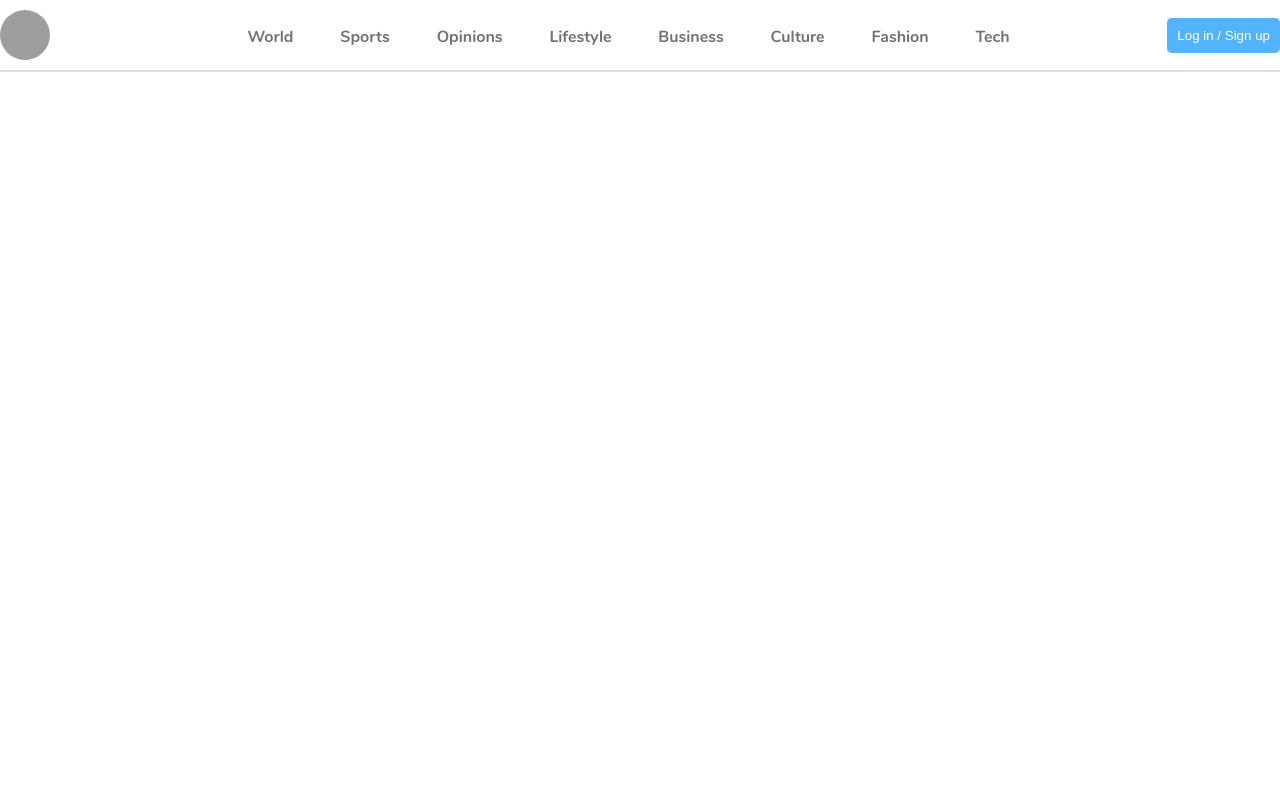
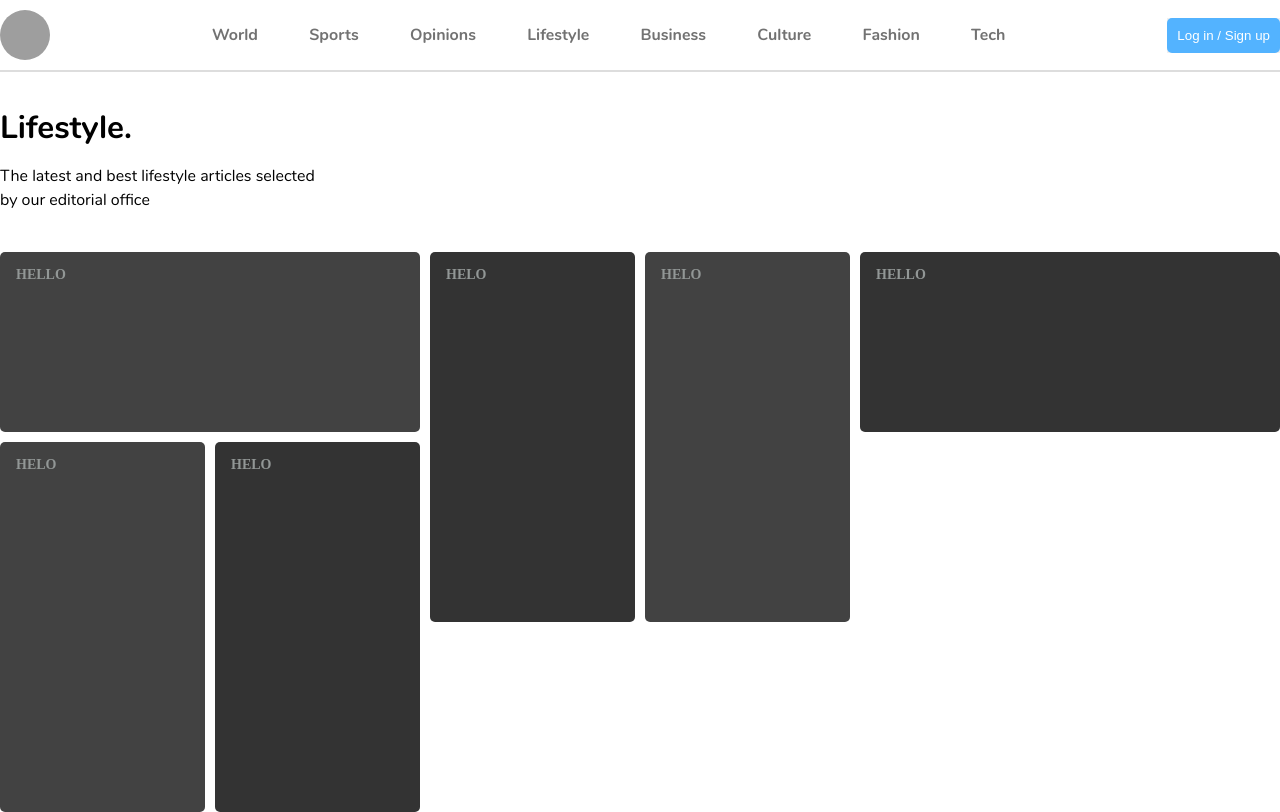
Before and after one commit to MilordVladyslav/react-blog, a React (Create React App) app: page / in a window 1280 px wide. Built offline with nearby package versions, Linux system fonts and the light colour scheme; grey boxes are pictures that could not be loaded.

Commit message:
grid blocks

```diff
--- a/package.json
+++ b/package.json
@@ -9,6 +9,9 @@
     "react": "^17.0.1",
     "react-dom": "^17.0.1",
     "react-scripts": "4.0.0",
+    "reset-css": "^5.0.1",
+    "styled-components": "^5.2.1",
+    "styled-reset": "^4.3.0",
     "web-vitals": "^0.2.4"
   },
   "scripts": {
--- a/src/App.css
+++ b/src/App.css
@@ -5,3 +5,11 @@
   font-weight: 400;
   font-display: fallback; /* <- this can be added to each @font-face definition */
 }
+
+@font-face {
+  font-family: 'Nunito-Regular';
+  src: url('./styles/fonts/Nunito-Regular.ttf') format('woff');
+  font-style: normal;
+  font-weight: 400;
+  font-display: fallback; /* <- this can be added to each @font-face definition */
+}
--- a/src/App.js
+++ b/src/App.js
@@ -1,8 +1,14 @@
 import './App.css';
 import { Header } from './components/Header'
+import { Content } from './components/Content'
+import { GlobalStyle } from './styles/style'
 function App() {
   return (
-    <Header></Header>
+    <div>
+      <GlobalStyle></GlobalStyle>
+      <Header></Header>
+      <Content></Content>
+    </div>
   )
 }
 
--- /dev/null
+++ b/src/components/CategoryDescription.js
@@ -0,0 +1,10 @@
+import React from 'react'
+import { CategoryInfo, CategoryTitle, CategoryUnderTitle } from '../styles/style'
+export const CategoryDescription = () => {
+    return (
+        <CategoryInfo>
+            <CategoryTitle>Lifestyle.</CategoryTitle>
+            <CategoryUnderTitle>The latest and best lifestyle articles selected by our editorial office</CategoryUnderTitle>
+        </CategoryInfo>
+    )
+}
--- /dev/null
+++ b/src/components/Content.js
@@ -0,0 +1,18 @@
+import React from 'react'
+import { AppContainer, GridLayout, GridItem, Span3, Span2 } from "../styles/style"
+import { CategoryDescription } from './CategoryDescription'
+export const Content = () => {
+    return (
+        <AppContainer>
+            <CategoryDescription></CategoryDescription>
+            <GridLayout>
+                <GridItem column="span 2">Hello</GridItem>
+                <GridItem row="span 2">Helo</GridItem>
+                <GridItem row="span 2">Helo</GridItem>
+                <GridItem column="span 2" row="span 1">Hello</GridItem>
+                <GridItem row="span 2">Helo</GridItem>
+                <GridItem row="span 2">Helo</GridItem>
+            </GridLayout>
+        </AppContainer>
+    )
+}
--- a/src/styles/style.js
+++ b/src/styles/style.js
@@ -1,11 +1,16 @@
-import styled from "styled-components"
+
+import { createGlobalStyle } from "styled-components"
+import styled from 'styled-components'
+import reset from 'styled-reset'
 
 export const AppContainer = styled.div`
     max-width: 1280px;
     margin: auto;
     box-sizing: border-box;
-    height: 100%;
-    align-items: center;
+`
+
+export const GlobalStyle = createGlobalStyle`
+    ${reset}
 `
 
 
@@ -13,6 +18,8 @@ export const HeaderDiv = styled.header`
     border-bottom: 2px solid #dddddd;
     height: 70px;
     ${AppContainer} {
+        align-items: center;
+        height: 100%;
         display: flex;
         justify-content: space-between;
     }
@@ -27,6 +34,8 @@ export const CategoriesList = styled.ul`
     list-style: none;
     display: flex;
     justify-content: space-evenly;
+    height: 100%;
+    align-items: center;
 `
 
 export const CategoriesItem = styled.li`
@@ -75,3 +84,60 @@ export const LoginLink = styled.a`
         transition: background-color 0.3s;
     }
 `
+
+export const CategoryInfo = styled.div`
+    padding: 40px 0;
+    max-width: 320px;
+`
+
+export const CategoryTitle = styled.p`
+    font-size: 32px;
+    font-weight: bold;
+    font-family: "Nunito-Bold";
+    margin-bottom: 20px;
+`
+export const CategoryUnderTitle = styled.p`
+    font-family: "Nunito-Regular";
+    line-height: 1.5;
+`
+
+
+export const GridLayout = styled.div`
+    display: grid;
+    grid-template-columns: repeat(auto-fill, minmax(200px, 1fr));
+    grid-gap: 10px;
+    grid-auto-rows: minmax(180px, auto);
+    grid-auto-flow: dense;
+`
+
+export const GridWrapper = styled.div`
+    display: grid;
+    grid-column-end: span 2;
+    grid-row-end: span 2;
+`
+
+
+export const GridItem = styled.div`
+    padding: 1rem;
+    font-size: 14px;
+    font-weight: bold;
+    text-transform: uppercase;
+    color: #929796;
+    background-color: #333;
+    border-radius: 5px;
+    grid-column-end: ${props => props.column || 'span 1'};
+    grid-row-end: ${props => props.row || 'span 1'};
+    &:nth-child(odd) {
+        background-color: #424242;
+    }
+`
+
+export const Span2 = styled.div`
+    grid-column-end: span 2;
+    grid-row-end: span 2;
+`
+
+export const Span3 = styled.div`
+    grid-column-end: span 3;
+    grid-row-end: span 4;
+`
```
Also changed, not shown: 1 other file (tests, documents, lock files or other folders).
